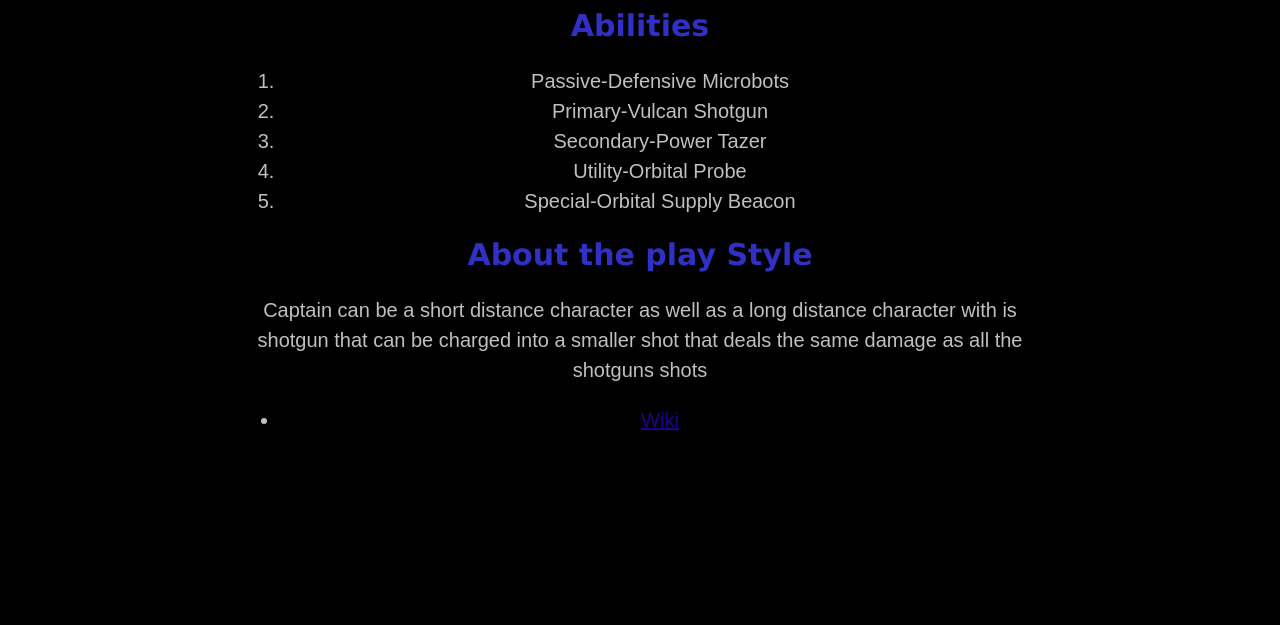
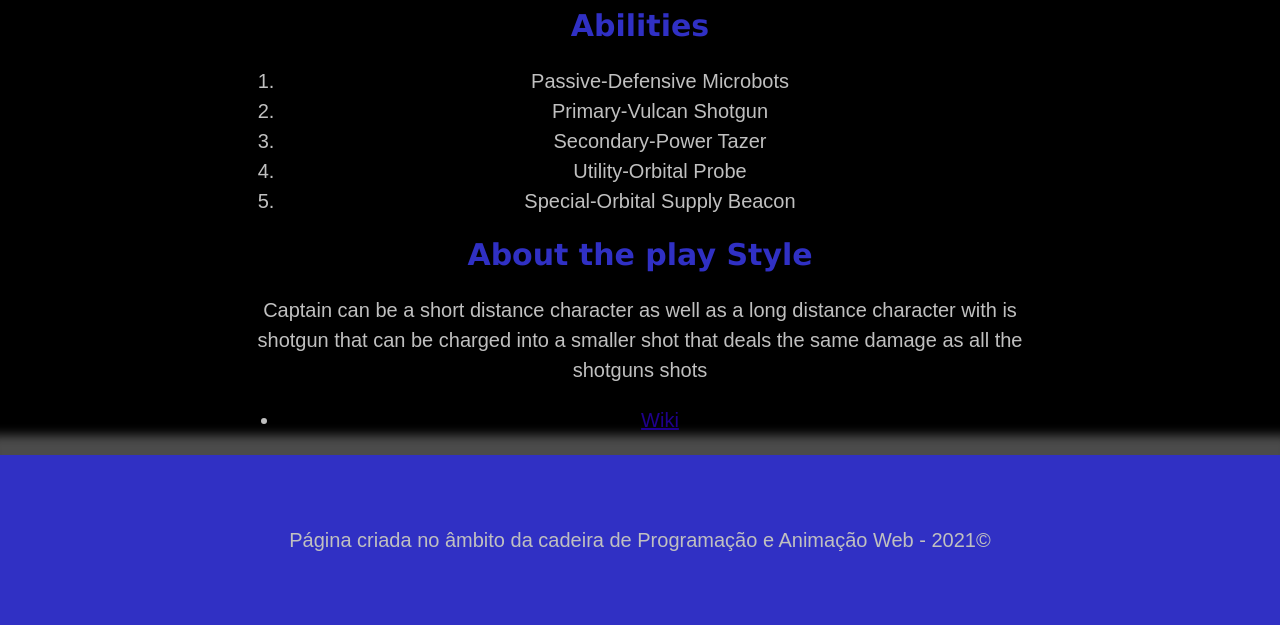
Before and after one commit to PedroTeixeira109/Risk-of-Rain-2, a plain HTML site: page index.html in a window 1280 px wide. Shown: the part 1312-1937 px from the top of the page. Before the commit the page ends 1767 px from the top, so only its background shows below. Drawn offline with Linux system fonts and the light colour scheme.

Commit message:
Last Update
Added footer

```diff
--- a/index.html
+++ b/index.html
@@ -34,5 +34,8 @@
 
             </p>
         </main>
+        <footer>
+            <p class="info">Página criada no âmbito da cadeira de Programação e Animação Web - 2021&copy;</p>
+            </footer>
     </body>
 </html>
```
